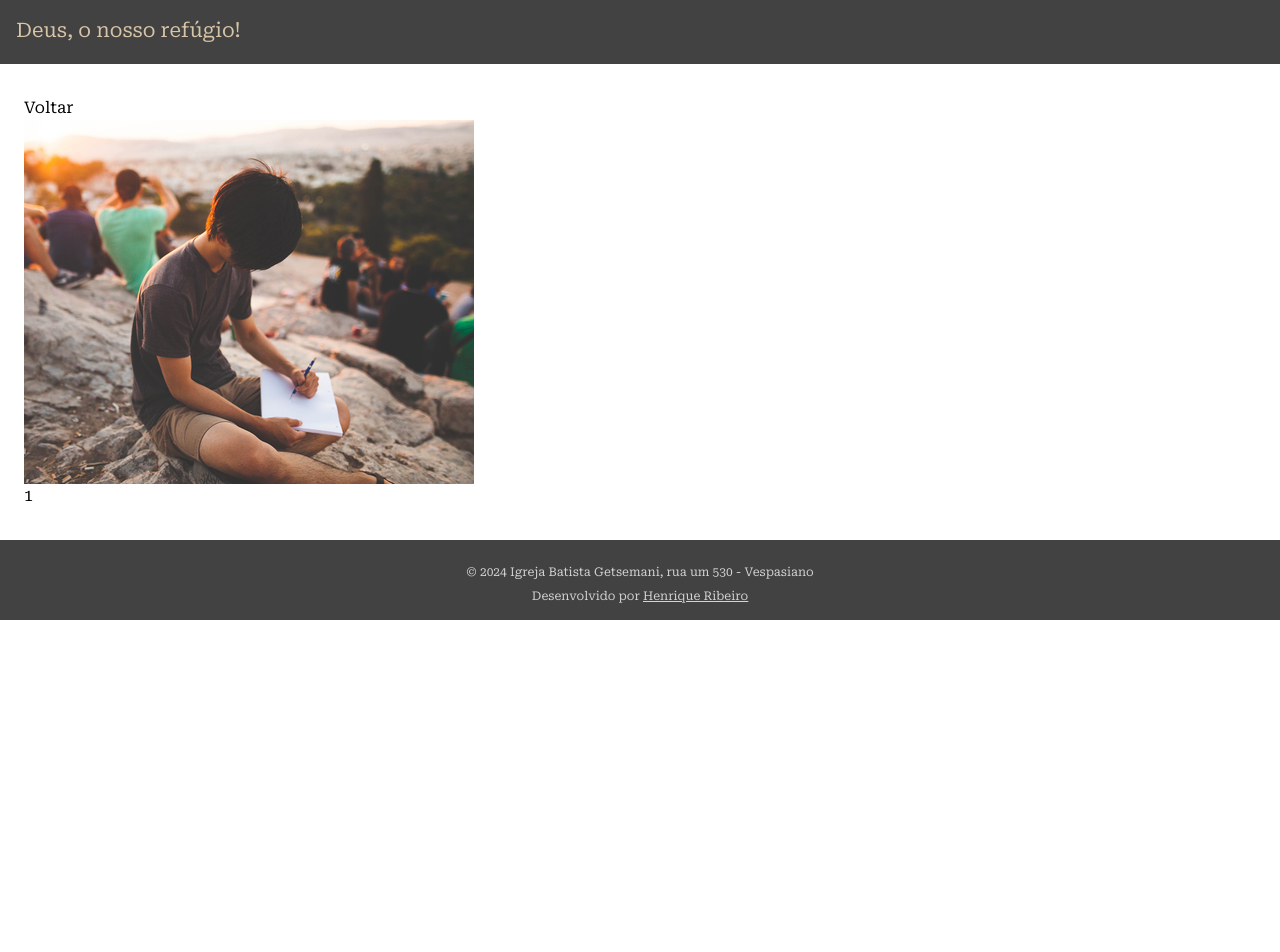
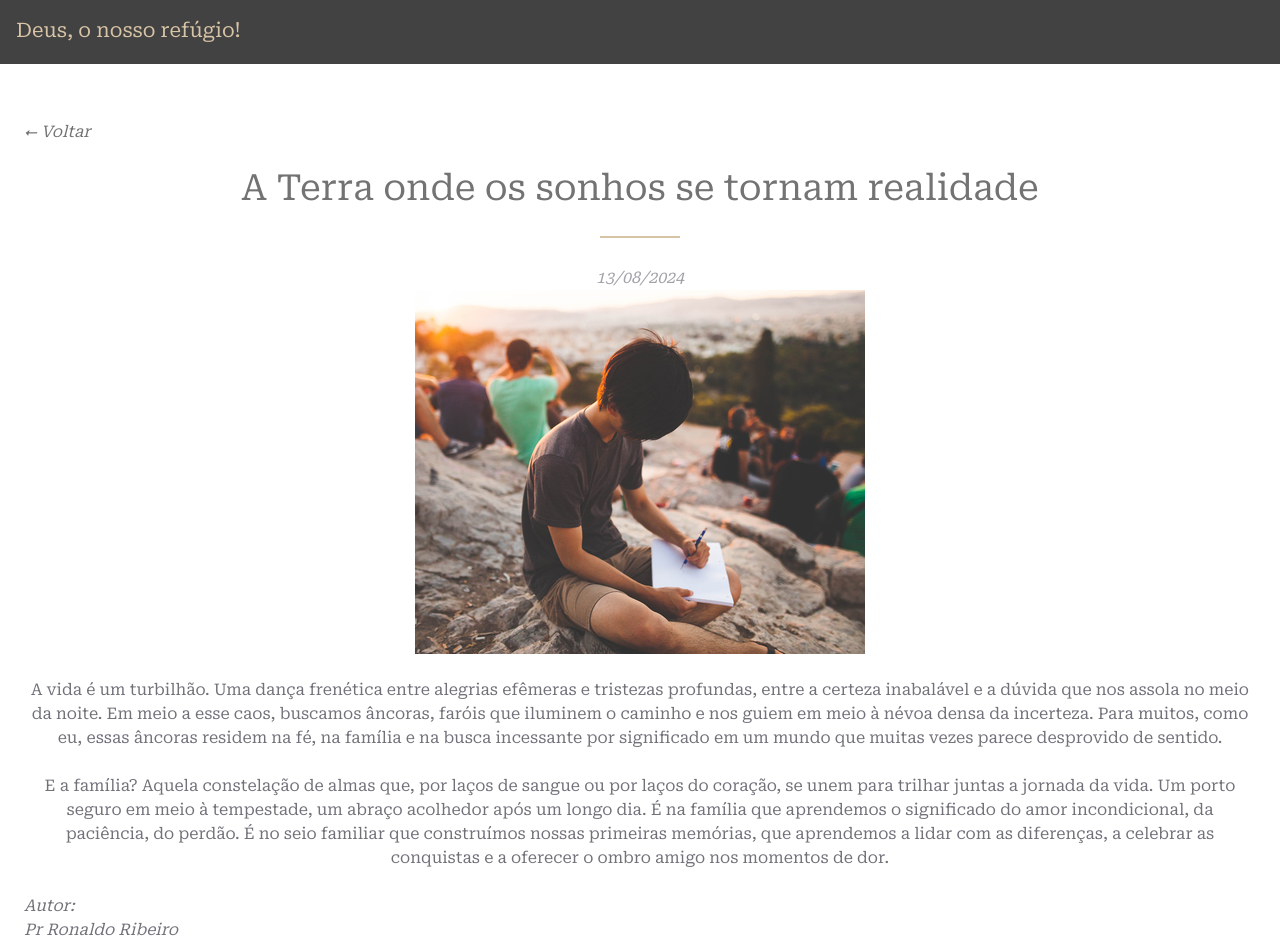
Before and after one commit to ribeiro-henrique/blog, a Next.js app: page /1 in a window 1280 px wide. Shown: the top 952 px of the page. Before the commit the page ends 800 px from the top, so only its background shows below. Built offline with nearby package versions, Linux system fonts and the light colour scheme.

Commit message:
cria pagina do post

```diff
--- a/app/[id_post]/page.tsx
+++ b/app/[id_post]/page.tsx
@@ -3,6 +3,7 @@
 //React imports
 import { useParams, useRouter } from "next/navigation";
 import Image from "next/image";
+import Divider from "@/components/divider/divider";
 
 //Libs
 import clsx from "clsx";
@@ -15,13 +16,57 @@ export default function Post() {
   const router = useRouter();
 
   return (
-    <main className={clsx("w-full px-6 py-8")}>
-      <nav>
-        <button onClick={() => router.back()}>Voltar</button>
+    <main
+      className={clsx(
+        "w-full px-6 py-8",
+        "flex-col items-center justify-center"
+      )}
+    >
+      <nav className={clsx("w-full", "py-6")}>
+        <button
+          className={clsx("italic", "text-neutral-500")}
+          onClick={() => router.back()}
+        >
+          {" "}
+          ⭠ Voltar
+        </button>
       </nav>
-      <div>
+      <div
+        className={clsx("flex flex-col w-full", "items-center justify-center")}
+      >
+        <h1 className={clsx("text-4xl", "text-neutral-500 text-center")}>
+          A Terra onde os sonhos se tornam realidade
+        </h1>
+        <Divider />
+
+        <span className={clsx("text-zinc-400", "italic")}>13/08/2024</span>
+
         <Image src={Menino} alt="" />
-        <h1>{id_post}</h1>
+
+        <div className={clsx("w-full py-6")}>
+          <p className={clsx("text-zinc-500", "text-center")}>
+            A vida é um turbilhão. Uma dança frenética entre alegrias efêmeras e
+            tristezas profundas, entre a certeza inabalável e a dúvida que nos
+            assola no meio da noite. Em meio a esse caos, buscamos âncoras,
+            faróis que iluminem o caminho e nos guiem em meio à névoa densa da
+            incerteza. Para muitos, como eu, essas âncoras residem na fé, na
+            família e na busca incessante por significado em um mundo que muitas
+            vezes parece desprovido de sentido.
+            <br />
+            <br />E a família? Aquela constelação de almas que, por laços de
+            sangue ou por laços do coração, se unem para trilhar juntas a
+            jornada da vida. Um porto seguro em meio à tempestade, um abraço
+            acolhedor após um longo dia. É na família que aprendemos o
+            significado do amor incondicional, da paciência, do perdão. É no
+            seio familiar que construímos nossas primeiras memórias, que
+            aprendemos a lidar com as diferenças, a celebrar as conquistas e a
+            oferecer o ombro amigo nos momentos de dor.
+          </p>
+        </div>
+        <div className={clsx("w-full flex flex-col", "italic")}>
+          <span className={clsx("text-zinc-500")}>Autor:</span>
+          <span className={clsx("text-zinc-500")}>Pr Ronaldo Ribeiro</span>
+        </div>
       </div>
     </main>
   );
```
